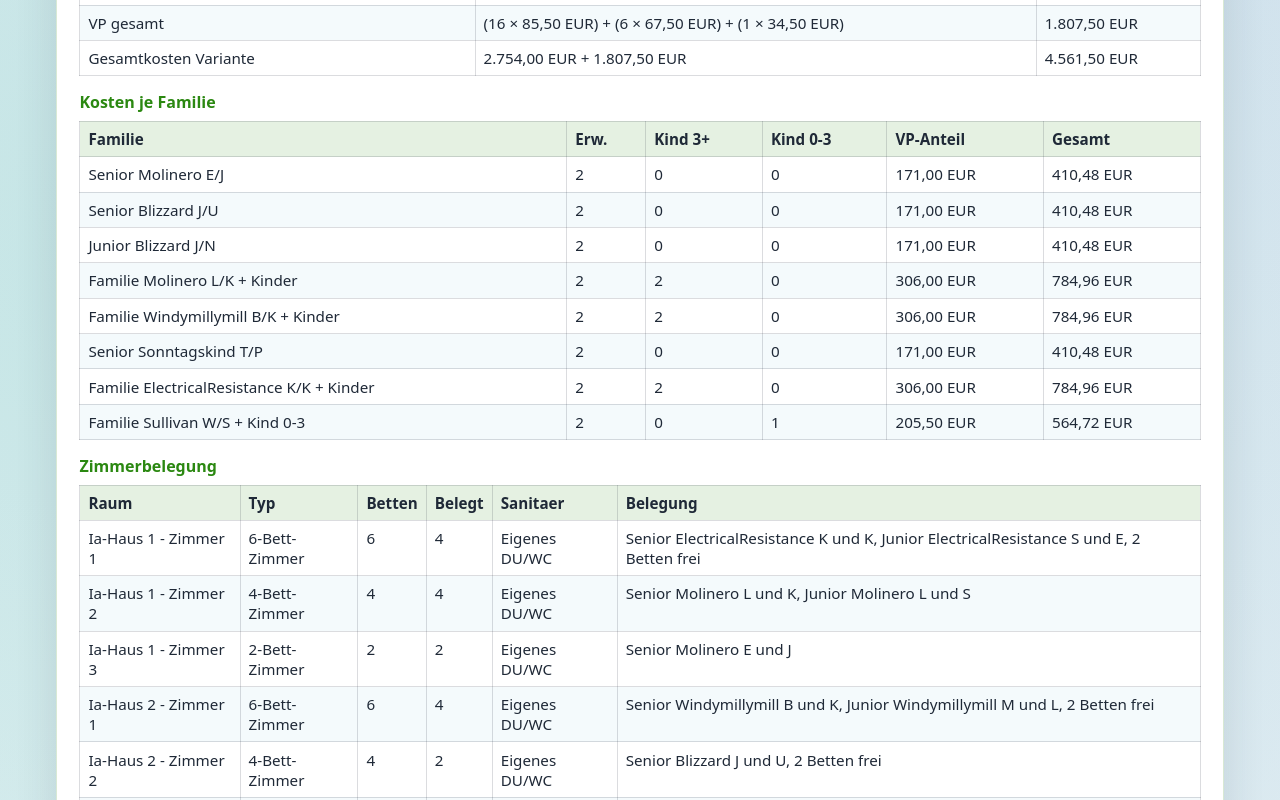
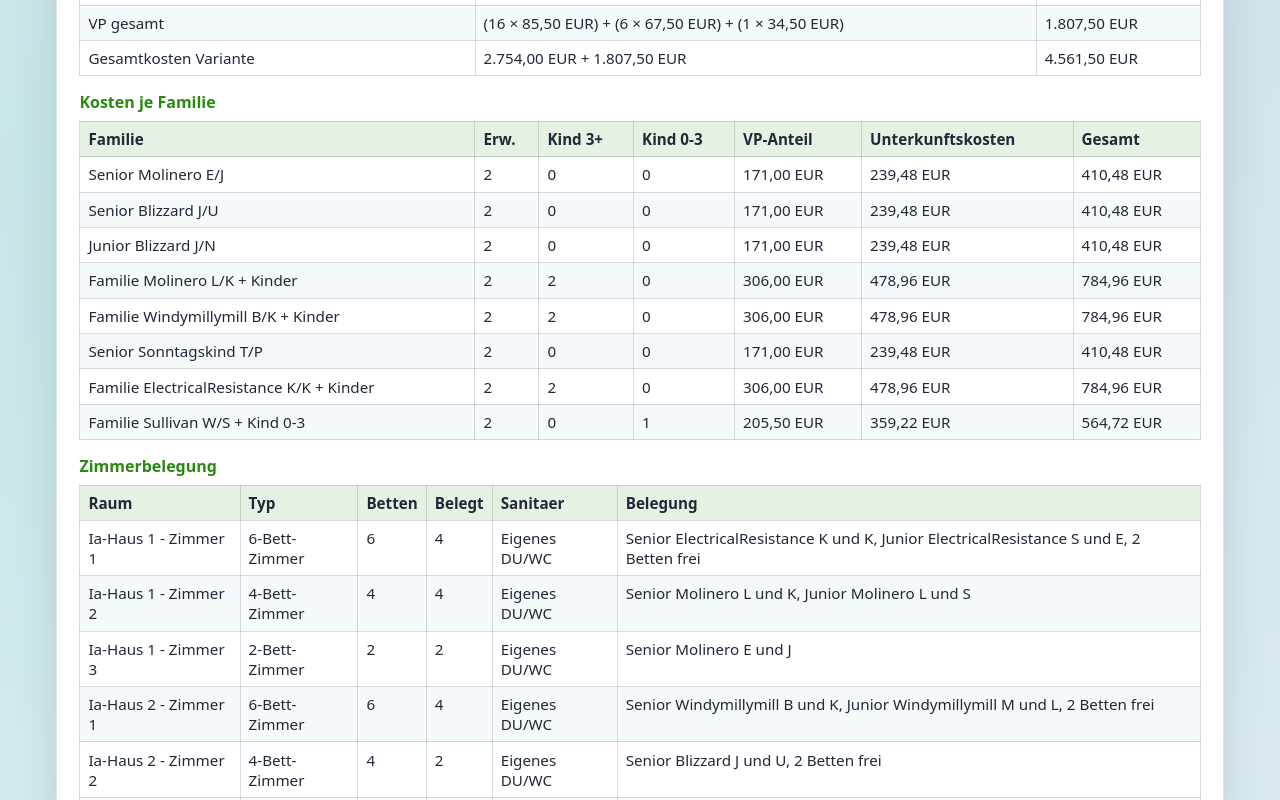
Before and after one commit to selfishlars/famtreff27, a React (Vite) app: page / in a window 1280 px wide. Shown: the part 940-1740 px from the top of the page. Built offline with nearby package versions, Linux system fonts and the light colour scheme.

Commit message:
feat: add unterkunftskosten column to family costs table

```diff
--- a/src/App.tsx
+++ b/src/App.tsx
@@ -233,6 +233,7 @@ function App() {
                         <th>Kind 3+</th>
                         <th>Kind 0-3</th>
                         <th>VP-Anteil</th>
+                        <th>Unterkunftskosten</th>
                         <th>Gesamt</th>
                       </tr>
                     </thead>
@@ -244,6 +245,7 @@ function App() {
                           <td>{family.children}</td>
                           <td>{family.babies}</td>
                           <td>{eur(family.vp)}</td>
+                          <td>{eur(family.total - family.vp)}</td>
                           <td>{eur(family.total)}</td>
                         </tr>
                       ))}
```
